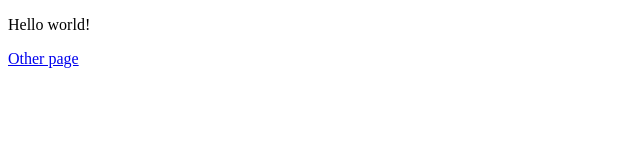
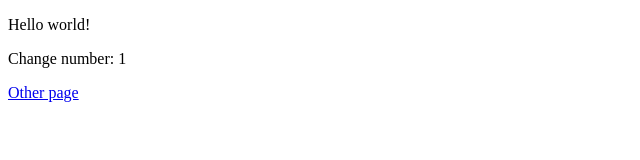
Before and after one commit to samp-rstudio/mystaticapp, a plain HTML site: page index.html in a window 1280 px wide. Shown: the whole page, without its empty margins (0-640 px from the left). Drawn offline with Linux system fonts and the light colour scheme.

Commit message:
Update index.html

```diff
--- a/index.html
+++ b/index.html
@@ -5,6 +5,7 @@
   </head>
   <body>
     <p>Hello world!</p>
+    <p>Change number: 1</p>
     <a href="other.html">Other page</a>
   </body>
 </html>
```
